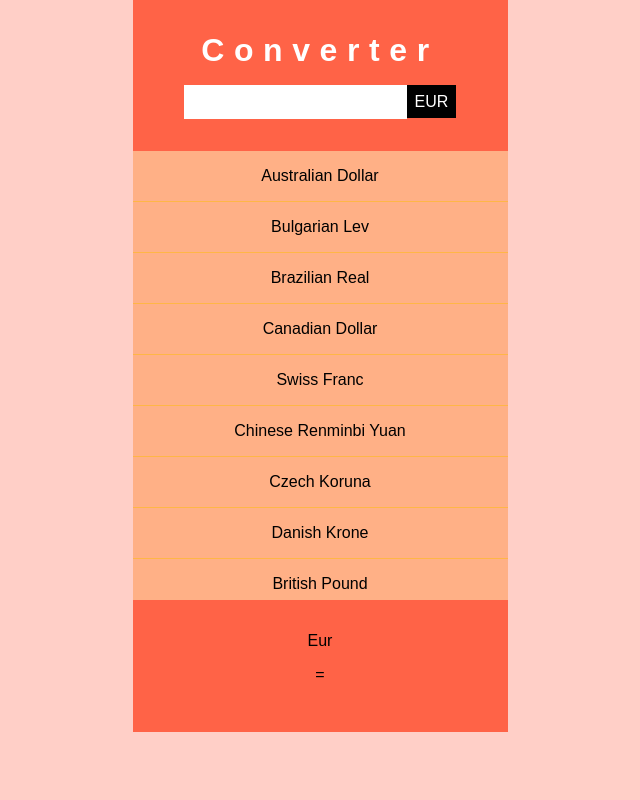
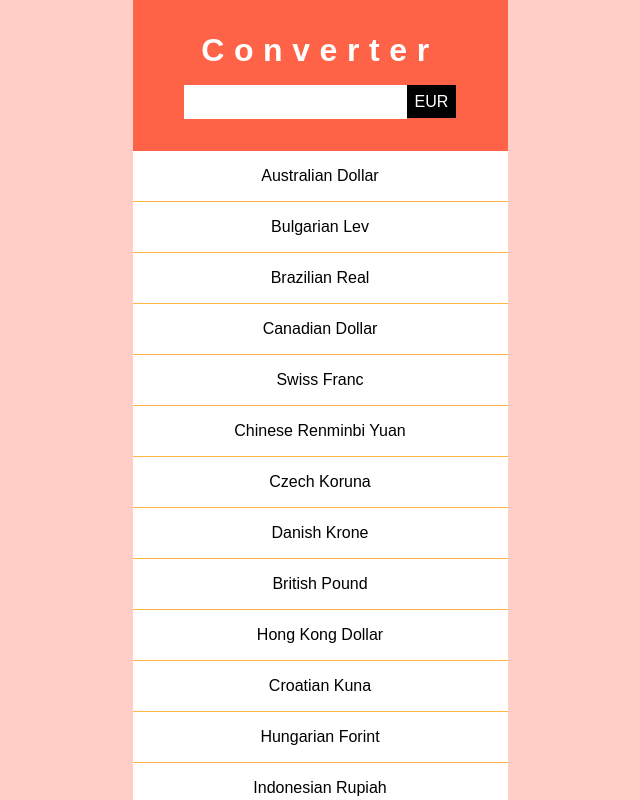
Before and after one commit to kevinhouguet/converter, a React (Vite) app: page / in a window 1280 px wide. Shown: the top 800 px of the page, without its empty margins (320-960 px from the left). Built offline with nearby package versions, Linux system fonts and the light colour scheme.

Commit message:
:gem:style(app): add style

```diff
--- a/src/Components/Currencies/styles.scss
+++ b/src/Components/Currencies/styles.scss
@@ -1,6 +1,6 @@
 .currencies {
 
-	max-height: calc(100vh - (87px + 128px + 136px));
+	// max-height: calc(100vh - (87px + 128px + 136px));
 	overflow: auto;
 
 	&-list {
--- a/src/Components/Currency/styles.scss
+++ b/src/Components/Currency/styles.scss
@@ -2,7 +2,7 @@
 	padding: 1rem;
 	text-align: center;
 	border-bottom: 1px solid #ffb646;
-	background-color: rgb(255, 146, 70, 0.5);
+	background-color: #fff;
 }
 
 .currency:hover {
--- a/src/Components/Result/styles.scss
+++ b/src/Components/Result/styles.scss
@@ -1,6 +1,6 @@
 .result-container {
 	text-align: center;
-	background-color: tomato;
+	background-color: #fff;
 
 	padding: 2rem 0;
 
```
